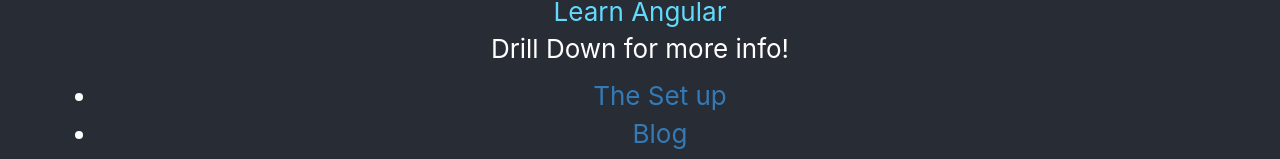
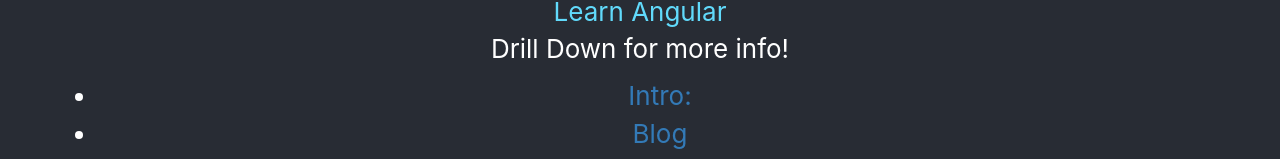
Before and after one commit to kendallmark3/introduction, a React (Create React App) app: page / in a window 1280 px wide. Shown: the part 540-699 px from the top of the page. Built offline with nearby package versions, Linux system fonts and the light colour scheme.

Commit message:
Update App.js

```diff
--- a/src/App.js
+++ b/src/App.js
@@ -64,7 +64,7 @@
         <div>
           <p>Drill Down for more info!</p>
           <ul className="header">
-            <li><NavLink exact to="/">The Set up</NavLink> </li>
+            <li><NavLink exact to="/">Intro:</NavLink> </li>
             <li><NavLink to="/blog">Blog</NavLink></li>
             <li><NavLink to="/contact">Contact</NavLink></li>
           </ul>
```
